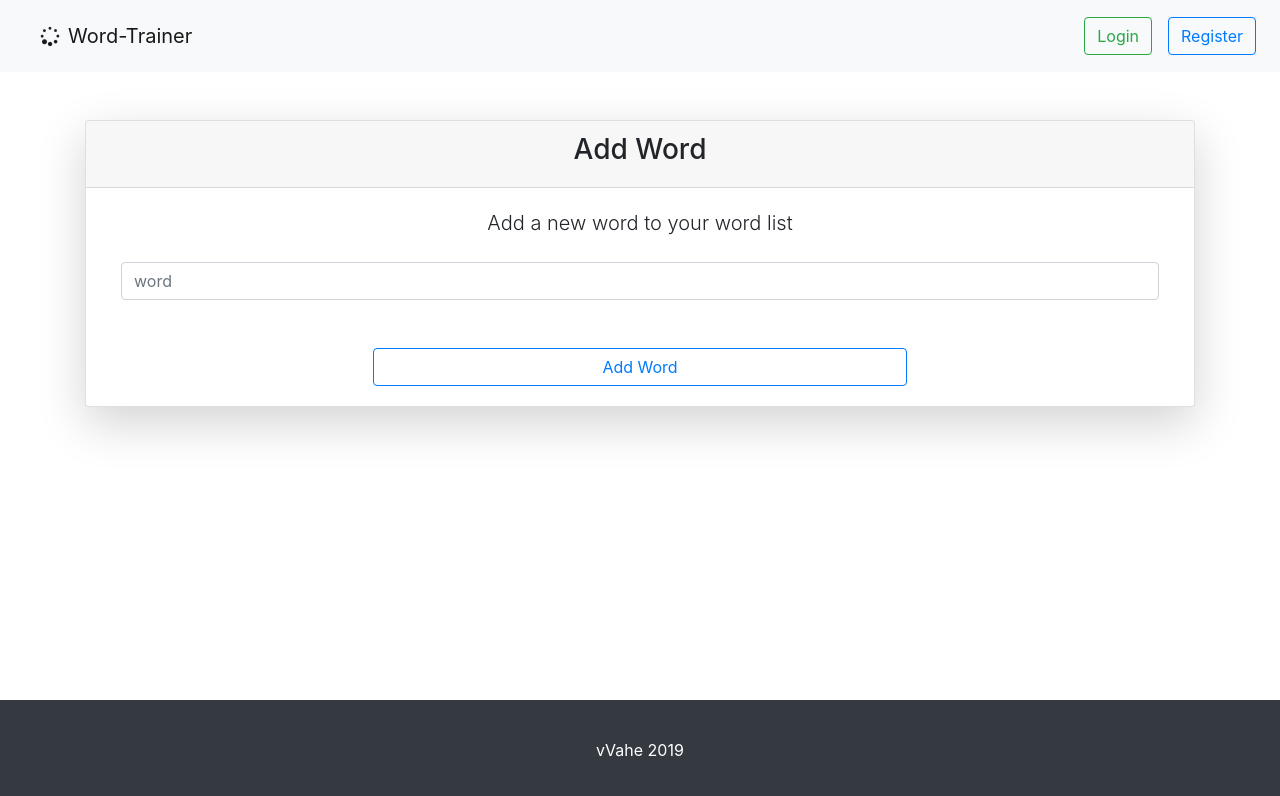
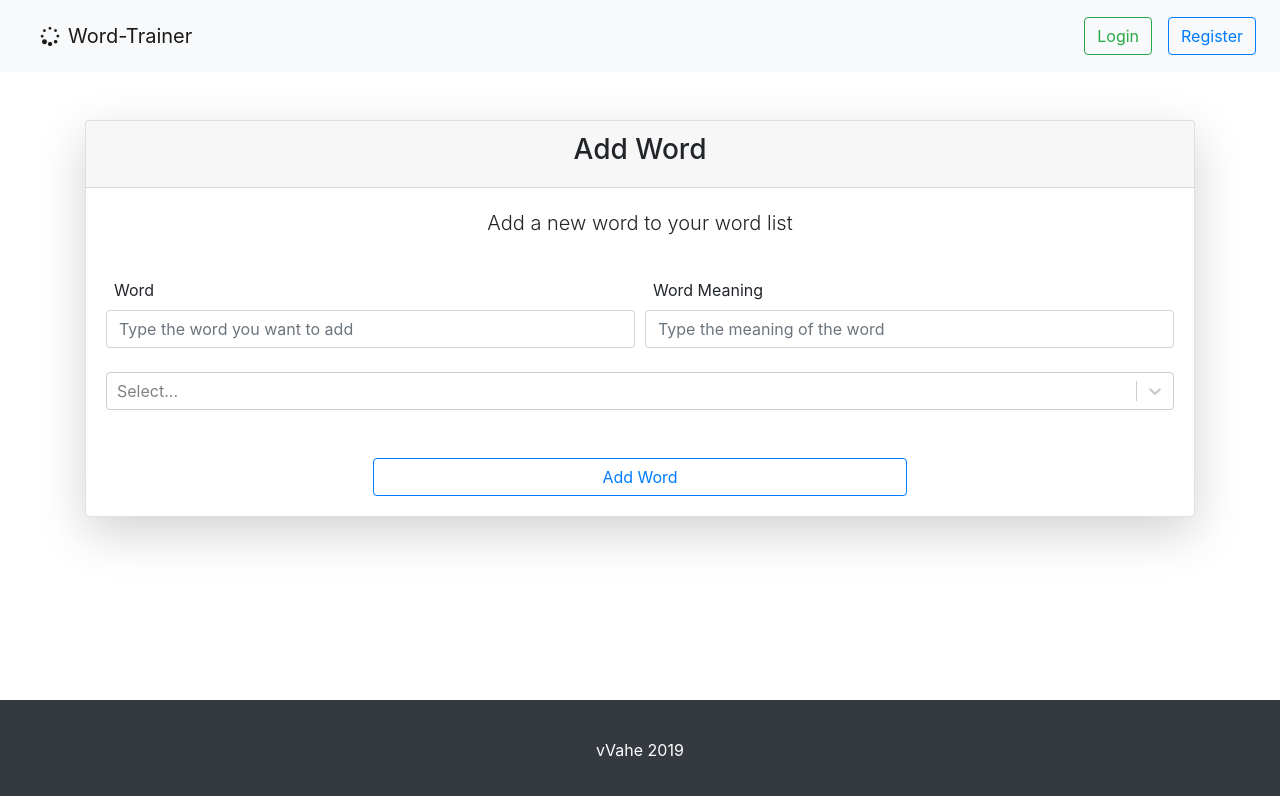
Before and after one commit to vVahe/Lezu, a React (Create React App) app: page /add-word in a window 1280 px wide. Shown: the top 796 px of the page. Built offline with nearby package versions, Linux system fonts and the light colour scheme.

Commit message:
add async search for categories

```diff
--- a/package.json
+++ b/package.json
@@ -16,6 +16,7 @@
         "react-redux": "^7.1.0",
         "react-router-dom": "^5.0.1",
         "react-scripts": "3.1.1",
+        "react-select": "^3.0.4",
         "redux": "^4.0.4",
         "redux-thunk": "^2.3.0"
     },
--- a/src/components/AddWord/AddWord.js
+++ b/src/components/AddWord/AddWord.js
@@ -1,5 +1,6 @@
 import React, { Component } from 'react';
 import classnames from 'classnames';
+import CategoryInput from './CategoryInput';
 
 class AddWord extends Component {
     state = {
@@ -27,8 +28,12 @@ class AddWord extends Component {
                 <div className="card-body">
                     <p className="lead">Add a new word to your word list</p>
                     <form noValidate onSubmit={this.onSubmit}>
-                        <div className="col-auto my-4">
-                            <label className="sr-only" htmlFor="word">
+                        <div className="form-row">
+                            <div className="col my-4 form-group">
+                                <label
+                                    htmlFor="word"
+                                    className="float-left ml-2"
+                                >
                                     Word
                                 </label>
                                 <input
@@ -38,7 +43,7 @@ class AddWord extends Component {
                                         'is-invalid': errors.word
                                     })}
                                     id="word"
-                                placeholder="word"
+                                    placeholder="Type the word you want to add"
                                     value={this.state.word}
                                     onChange={this.onChange}
                                 />
@@ -48,6 +53,33 @@ class AddWord extends Component {
                                     </div>
                                 )}
                             </div>
+
+                            <div className="col my-4 form-group">
+                                <label
+                                    htmlFor="word_meaning"
+                                    className="float-left ml-2"
+                                >
+                                    Word Meaning
+                                </label>
+                                <input
+                                    name="word_meaning"
+                                    type="text"
+                                    className={classnames('form-control', {
+                                        'is-invalid': errors.word_meaning
+                                    })}
+                                    id="word"
+                                    placeholder="Type the meaning of the word"
+                                    value={this.state.word}
+                                    onChange={this.onChange}
+                                />
+                                {errors.word_meaning && (
+                                    <div className="invalid-feeback float-left text-danger mb-2 mt-1">
+                                        {errors.word_meaning}
+                                    </div>
+                                )}
+                            </div>
+                        </div>
+                        <CategoryInput />
 
                         <button
                             className="btn btn-outline-primary btn-block w-50 mx-auto mt-5"
--- /dev/null
+++ b/src/components/AddWord/CategoryInput.js
@@ -0,0 +1,53 @@
+import React, { Component } from 'react';
+import PropTypes from 'prop-types';
+import { connect } from 'react-redux';
+import AsyncSelect from 'react-select/async';
+import {
+    searchCategory,
+    emptyCategories
+} from '../../store/actions/categoryActions';
+import isEmpty from '../../utils/isEmpty';
+
+class CategoryInput extends Component {
+    state = {
+        category: []
+    };
+
+    async loadOptions(input) {
+        console.log(input);
+        if (!isEmpty(input)) {
+            await this.props.searchCategory(input);
+            return this.props.category.categories;
+        } else {
+            await this.props.emptyCategories(input);
+            return this.props.category.categories;
+        }
+    }
+
+    inputChangeHandler = input => {
+        const category = input.toLowerCase();
+        this.setState({ category });
+        return category;
+    };
+
+    render() {
+        return (
+            <AsyncSelect
+                cacheOptions
+                isMulti
+                loadOptions={e => this.loadOptions(e)}
+                onInputChange={this.inputChangeHandler}
+            />
+        );
+    }
+}
+
+const mapStateToProps = state => ({
+    category: state.category,
+    errors: state.errors
+});
+
+export default connect(
+    mapStateToProps,
+    { searchCategory, emptyCategories }
+)(CategoryInput);
--- a/src/index.js
+++ b/src/index.js
@@ -17,11 +17,13 @@ import './index.css';
 import authReducer from './store/reducers/authReducer';
 import wordlistReducer from './store/reducers/wordlistReducer';
 import errorsReducer from './store/reducers/errorReducer';
+import categoryReducer from './store/reducers/categoryReducer';
 
 // combine reducer to root reducer
 const rootReducer = combineReducers({
     auth: authReducer,
     wordlist: wordlistReducer,
+    category: categoryReducer,
     errors: errorsReducer
 });
 
--- /dev/null
+++ b/src/store/actions/categoryActions.js
@@ -0,0 +1,15 @@
+import axios from 'axios';
+import { SEARCH_CATEGORY, EMPTY_CATEGORY } from './types';
+
+export const searchCategory = input => async dispatch => {
+    await axios
+        .get('/category/search/' + input)
+        .then(res =>
+            dispatch({ type: SEARCH_CATEGORY, payload: res.data.categories })
+        )
+        .catch(err => console.log(err));
+};
+
+export const emptyCategories = () => {
+    return { type: EMPTY_CATEGORY };
+};
--- a/src/store/actions/types.js
+++ b/src/store/actions/types.js
@@ -5,3 +5,6 @@ export const SET_LOGGED_IN_USER = 'SET_LOGGED_IN_USER';
 
 export const SET_WORDLIST = 'SET_WORDLIST';
 export const SET_WORDLIST_MESSAGE = 'SET_WORDLIST_MESSAGE';
+
+export const SEARCH_CATEGORY = 'SEARCH_CATEGORY';
+export const EMPTY_CATEGORY = 'EMPTY_CATEGORY';
--- /dev/null
+++ b/src/store/reducers/categoryReducer.js
@@ -0,0 +1,17 @@
+import { SEARCH_CATEGORY, EMPTY_CATEGORY } from '../actions/types';
+
+const initialState = {
+    categories: [],
+    loading: false
+};
+
+export default function(state = initialState, action) {
+    switch (action.type) {
+        case SEARCH_CATEGORY:
+            return { ...state, categories: action.payload };
+        case EMPTY_CATEGORY:
+            return initialState;
+        default:
+            return state;
+    }
+}
```
Also changed, not shown: 1 other file (tests, documents, lock files or other folders). Lines whose indentation alone changed are shown as unchanged.
